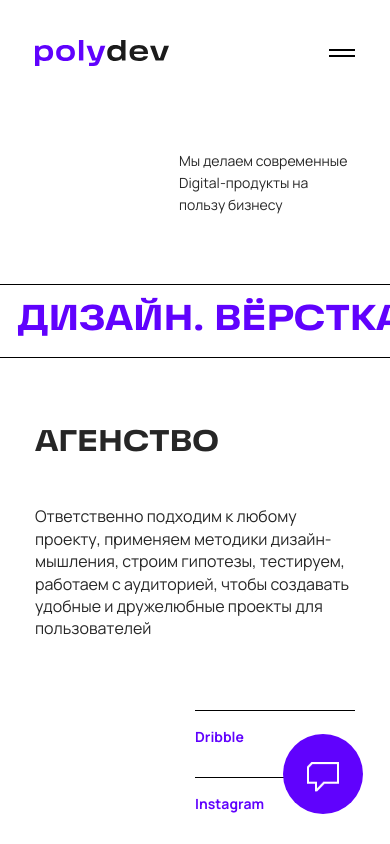
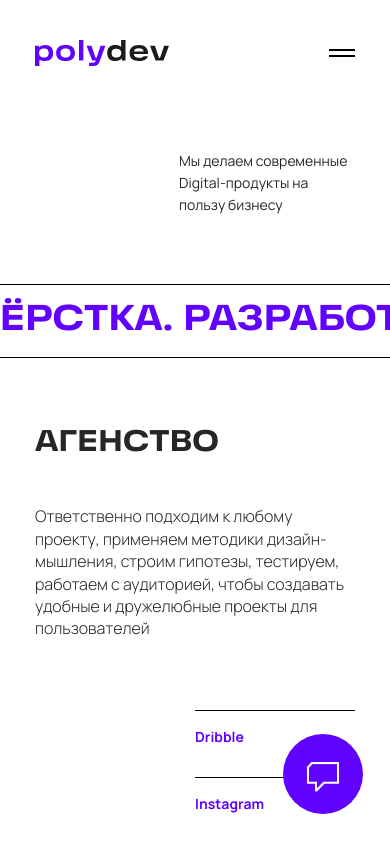
Before and after one commit to adisovaa/Polydev, a React (Create React App) app: page /about in a window 390 px wide. Shown: the top 844 px of the page. Built offline with nearby package versions, Linux system fonts and the light colour scheme.

Commit message:
fixed styles

```diff
--- a/src/App.css
+++ b/src/App.css
@@ -47,7 +47,6 @@ h6 {
     font-weight: 600;
     font-family: 'Manrope', sans-serif;
 }
-
 p {
     font-size: 16px;
     font-family: 'Manrope', sans-serif;
--- a/src/component/pages/aboutPage/About.css
+++ b/src/component/pages/aboutPage/About.css
@@ -18,13 +18,38 @@
     margin-top: -47px;
 }
 
-.case_title h1 {
+.case_title {
+    display: inline-flex;
+}
+
+.case_title .marquee {
     font-size: 96px;
     padding-left: 6%;
     color: #6002FD;
     margin: 0;
     white-space: nowrap;
     line-height: 1.6;
+    display: inline-block;
+    -webkit-animation: marquee 22s infinite linear;
+    animation: marquee 22s infinite linear;
+}
+
+@-webkit-keyframes marquee {
+    0% {
+        -webkit-transform: translate(0, 0);
+    }
+    100% {
+        -webkit-transform: translate(-100%, 0);
+    }
+}
+
+@keyframes marquee {
+    0% {
+        transform: translate(0, 0);
+    }
+    100% {
+        transform: translate(-100%, 0)
+    }
 }
 
 .case_agency, .case_tech {
@@ -180,7 +205,7 @@
 }
 
 @media (max-width: 1300px) {
-    .case_title h1 {
+    .case_title .marquee {
         font-size: 64px;
         line-height: 2;
     }
@@ -296,7 +321,7 @@
         margin: 0 0 10% -21%;
     }
 
-    .case_title h1 {
+    .case_title .marquee {
         font-size: 48px;
     }
 
@@ -349,9 +374,11 @@
     .case_count_two {
         margin-left: 40px;
     }
+
     .case_count_item {
-        width: 250px!important;
+        width: 250px !important;
     }
+
     .case_countText {
         margin-bottom: 53px
     }
@@ -366,7 +393,7 @@
         width: 200%;
     }
 
-    .case_title h1 {
+    .case_title .marquee {
         font-size: 36px;
         padding-left: 18px;
     }
@@ -492,6 +519,7 @@
     .case_count_item {
         width: 100% !important;
     }
+
     .about_address {
         margin: 10px 0;
     }
--- a/src/component/pages/aboutPage/About.jsx
+++ b/src/component/pages/aboutPage/About.jsx
@@ -53,8 +53,14 @@ const AboutPage = () => {
                 </div>
             </div>
             <div className="caseContainer">
-                <div className="case_title">
-                    <h1>Дизайн. Вёрстка. Разработка. SEO</h1>
+
+                <div className="marquees">
+                    <div className="case_title">
+                        <h1 className='marquee'>Дизайн. Вёрстка. Разработка. SEO. </h1>
+                        <h1 className='marquee'>Дизайн. Вёрстка. Разработка. SEO. </h1>
+                        <h1 className='marquee'>Дизайн. Вёрстка. Разработка. SEO. </h1>
+                        <h1 className='marquee'>Дизайн. Вёрстка. Разработка. SEO. </h1>
+                    </div>
                 </div>
             </div>
 
@@ -115,7 +121,8 @@ const AboutPage = () => {
                         <div className="brief_text case_process_text case_contact">
                             <div className="count about_address">
                                 <div className="case_count case_count_one">
-                                    <p className='case_countText'>Если вы хотите у нас работать – пришлите на почту нашему HR резюме и
+                                    <p className='case_countText'>Если вы хотите у нас работать – пришлите на почту
+                                        нашему HR резюме и
                                         портфолио</p>
                                     <div className="clients_count contact_count case_count_item">
                                         <p>Telegram нашего HR</p>
@@ -123,7 +130,8 @@ const AboutPage = () => {
                                     </div>
                                 </div>
                                 <div className="case_count case_count_two">
-                                    <p>Если у вас есть предложения и вопросы по работе с нами, вы можете написать в телеграм нашему CEO</p>
+                                    <p>Если у вас есть предложения и вопросы по работе с нами, вы можете написать в
+                                        телеграм нашему CEO</p>
                                     <div className="clients_count contact_count case_count_item">
                                         <p>Телеграм нашего CEO</p>
                                         <h5>https://t.me/polydev_s</h5>
--- a/src/index.css
+++ b/src/index.css
@@ -2,8 +2,7 @@
 @import url('https://fonts.googleapis.com/css2?family=Manrope:wght@500&display=swap');
 @import url('https://fonts.googleapis.com/css2?family=Manrope&display=swap');
 
-@import url('https://fonts.googleapis.com/css2?family=Lato:ital@0;1&family=Manrope&family=Montserrat:wght@500&display=swap');
-
+@import url('https://fonts.googleapis.com/css2?family=Lato:ital@0;1&family=Manrope:wght@300;400&family=Montserrat:wght@500&display=swap');
 
 @font-face {
     font-family: 'ALS Gorizont Bold Expanded';
@@ -18,7 +17,7 @@
 }
 
 html, body {
-    position:relative;
+    position: relative;
     min-height: 100%;
 }
 
```
